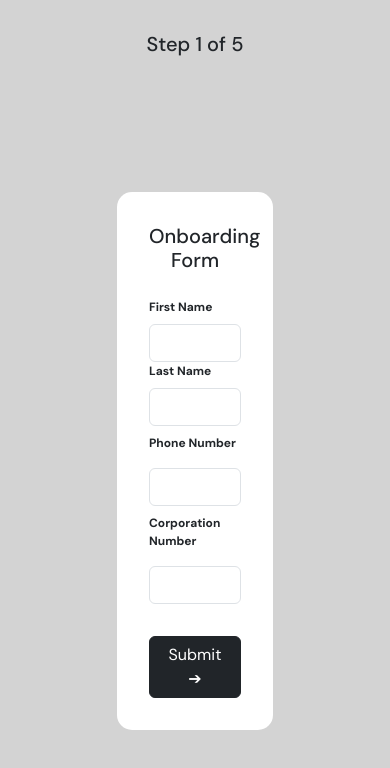
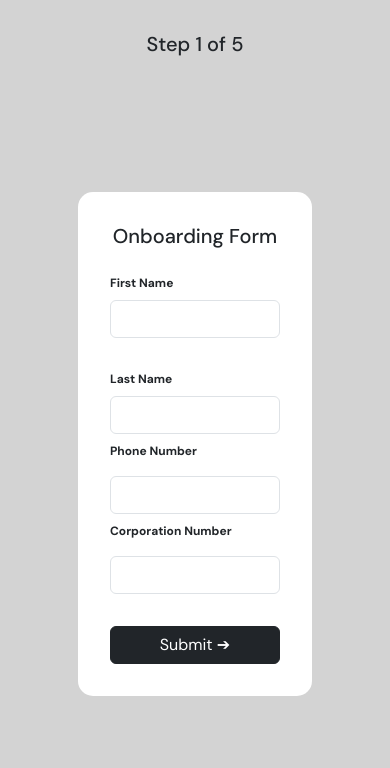
Before and after one commit to mozeezy/vault_ht, a React (Create React App) app: page / in a window 390 px wide. Shown: the top 768 px of the page. Built offline with nearby package versions, Linux system fonts and the light colour scheme.

Commit message:
fix margins

```diff
--- a/src/components/OBForm/obform.css
+++ b/src/components/OBForm/obform.css
@@ -1,5 +1,5 @@
 .form__container {
-  margin-top: 8rem;
+  margin: 8rem;
   background-color: white;
   border-radius: 15px;
   width: 40%;
@@ -39,9 +39,11 @@
 }
 
 @media screen and (max-width: 800px) {
+  .form__container {
+    width: 60%;
+  }
   .name__container {
     flex-direction: column;
-    gap: 0;
   }
   .name__field {
     width: 100%;
```
